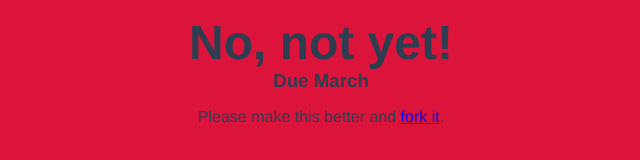
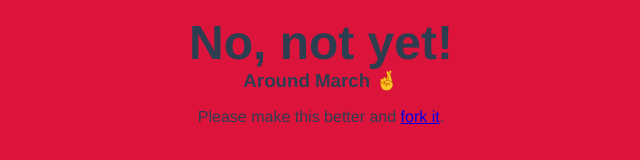
Before and after one commit to carwack/is-vue3-released-yet, a Vue app: page / in a window 1280 px wide. Shown: the part 279-439 px from the top of the page, without its empty margins (319-959 px from the left). Built offline with nearby package versions, Linux system fonts and the light colour scheme.

Commit message:
Change content date

```diff
--- a/src/App.vue
+++ b/src/App.vue
@@ -3,7 +3,7 @@
     <img alt="Vue logo" src="./assets/logo.png">
     <h2 class="title">Is Vue3 released yet?</h2>
     <h2 class="subtitle">No, not yet!</h2>
-    <h3 class="content">Due March</h3>
+    <h3 class="content">Around March 🤞</h3>
     <footer>
       <p>Please make this better and <a href="https://github.com/carwack/is-vue3-released-yet">fork it</a>.</p>
     </footer>
```
